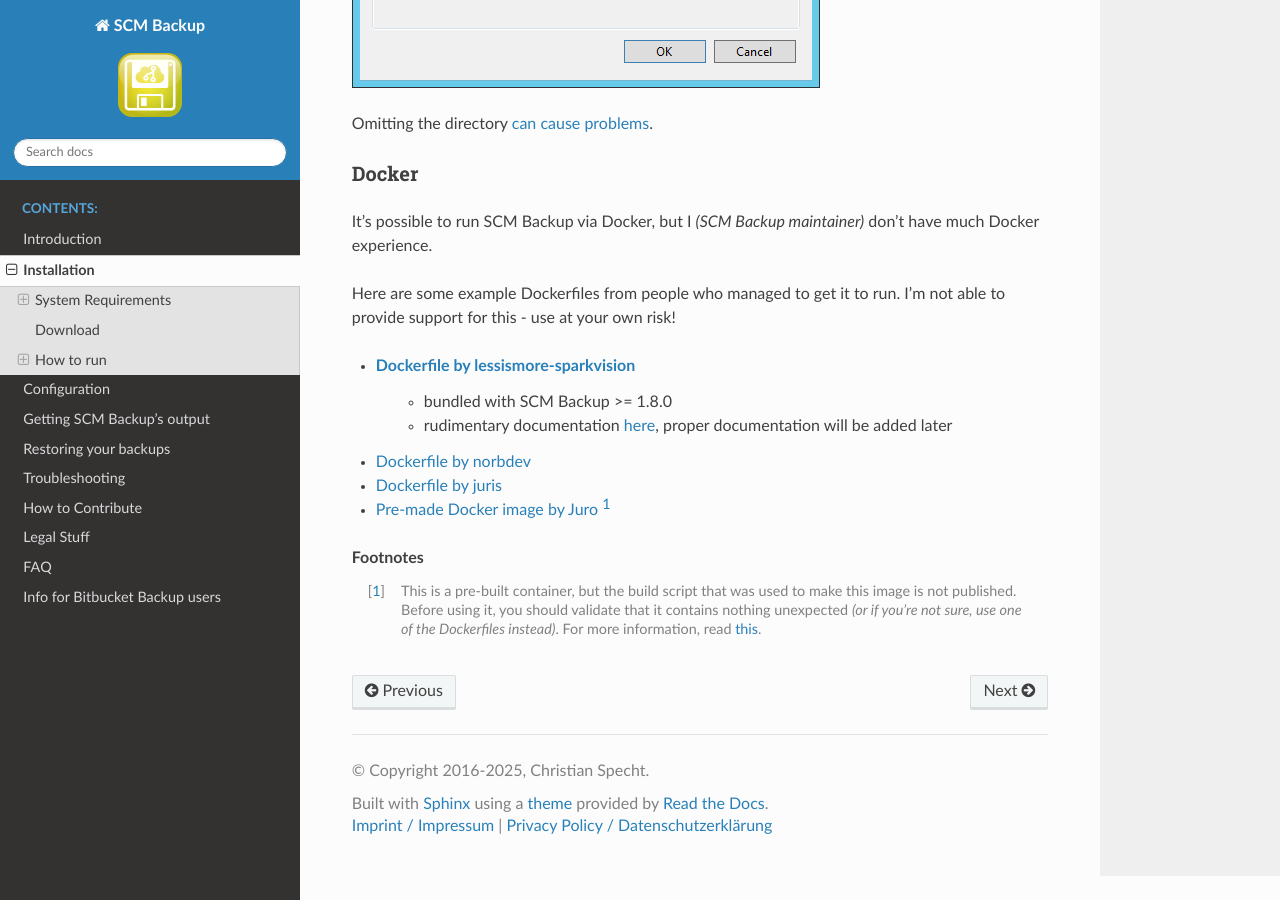
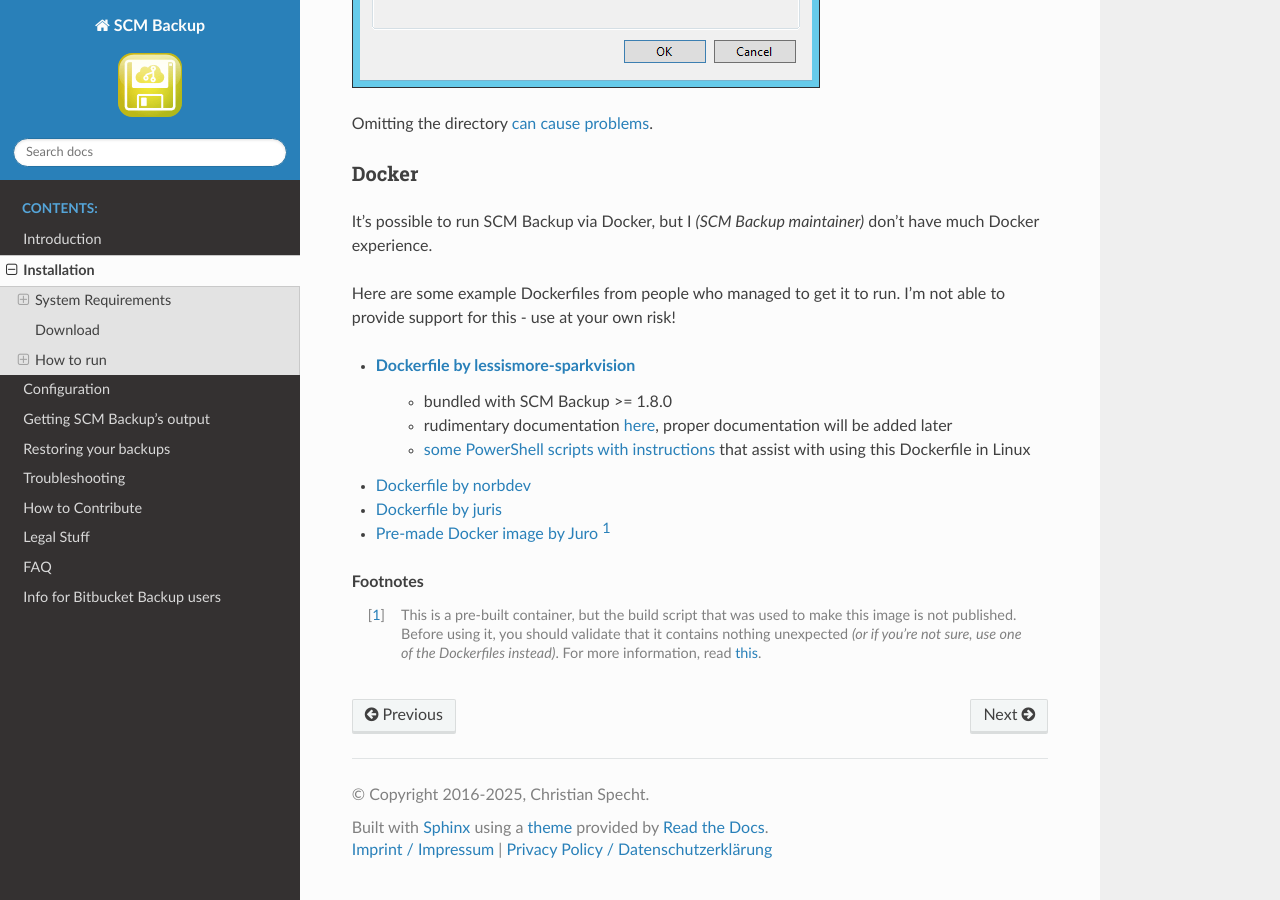
Before and after one commit to christianspecht/scm-backup-docs, a Sphinx documentation site: the page built from source/install.rst, in a window 1280 px wide and 900 px high, scrolled down 2263 px. Built offline with Sphinx 7.4.7 and the Read the Docs theme 3.1.0, drawn with Linux system fonts in a browser that asks for light colours; comment, search, counter and statistics services are not loaded.

Commit message:
add link to PowerShell scripts
christianspecht/scm-backup#86

```diff
--- a/source/install.rst
+++ b/source/install.rst
@@ -90,6 +90,7 @@ Here are some example Dockerfiles from people who managed to get it to run. I'm
 - `Dockerfile by lessismore-sparkvision <https://github.com/christianspecht/scm-backup/blob/master/src/ScmBackup/Dockerfile>`_
     - bundled with SCM Backup >= 1.8.0
     - rudimentary documentation `here <https://github.com/christianspecht/scm-backup/pull/78#issuecomment-2160204165>`__, proper documentation will be added later
+    - `some PowerShell scripts with instructions <https://github.com/pbklink/scm-backup-linux-docker-scripts>`__ that assist with using this Dockerfile in Linux
 - `Dockerfile by norbdev <https://github.com/christianspecht/scm-backup/issues/51>`_
 - `Dockerfile by juris <https://github.com/christianspecht/scm-backup/issues/49#issuecomment-830032953>`_
 - `Pre-made Docker image by Juro <https://hub.docker.com/r/juroapp/scm-backup>`_ [#prebuilt]_
```
